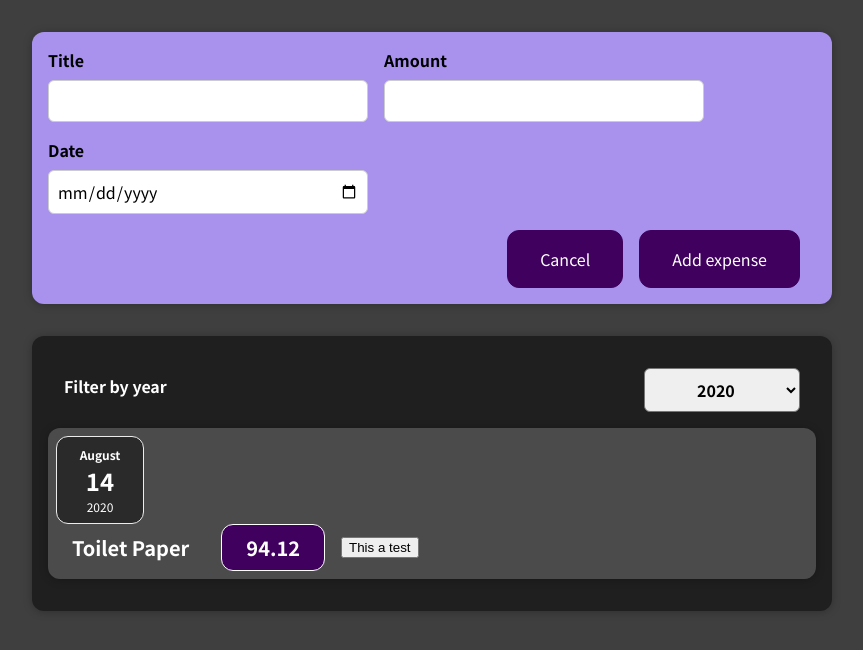
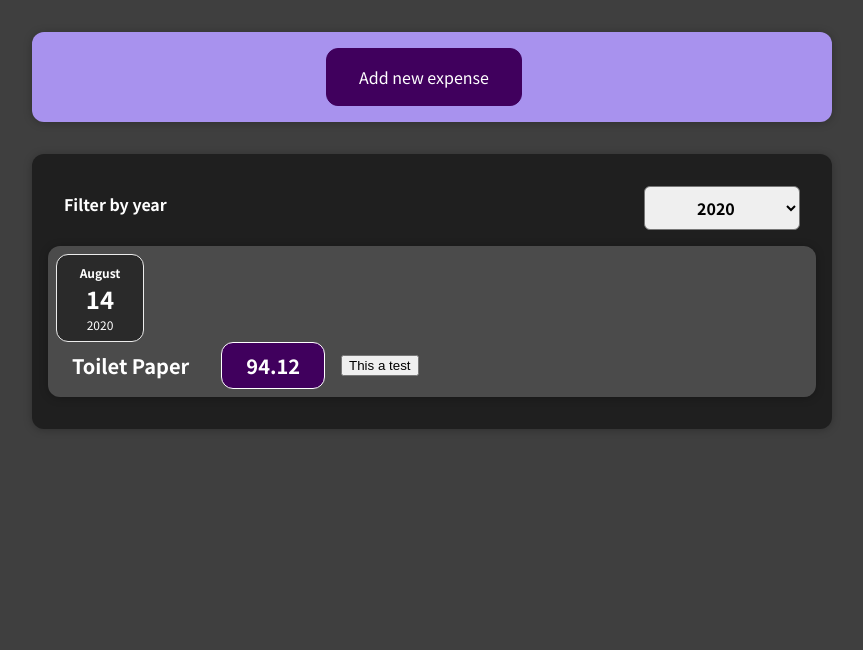
Before and after one commit to JPS09/React-basic-project, a React (Create React App) app: page / in a window 1280 px wide. Shown: the top 650 px of the page, without its empty margins (208-1071 px from the left). Built offline with nearby package versions, Linux system fonts and the light colour scheme.

Commit message:
My exercise solution

```diff
--- a/src/components/NewExpense/ExpenseForm.js
+++ b/src/components/NewExpense/ExpenseForm.js
@@ -48,6 +48,15 @@ function ExpenseForm(props) {
     setEnteredTitle("");
     setEnteredAmount("");
   };
+
+  const [displayFlag, setDisplaygFlag] = useState(true);
+  const displayHandler = () => {
+    setDisplaygFlag(!displayFlag);
+  };
+
+  if (displayFlag) {
+    return <button onClick={displayHandler}>Add new expense</button>;
+  }
   return (
     <form onSubmit={submitHandler}>
       <div className="new-expense__controls">
@@ -81,7 +90,7 @@ function ExpenseForm(props) {
         </div>
       </div>
       <div className="new-expense__actions">
-        <button>Cancel</button>
+        <button onClick={displayHandler}>Cancel</button>
         <button type="submit">Add expense</button>
       </div>
     </form>
```
